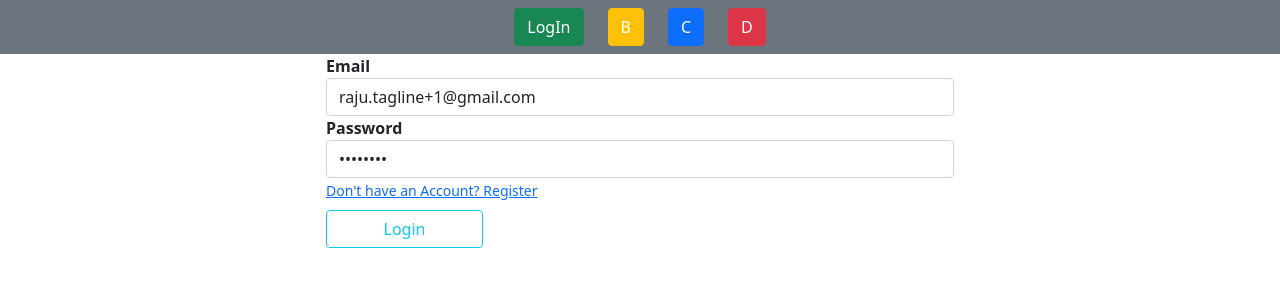
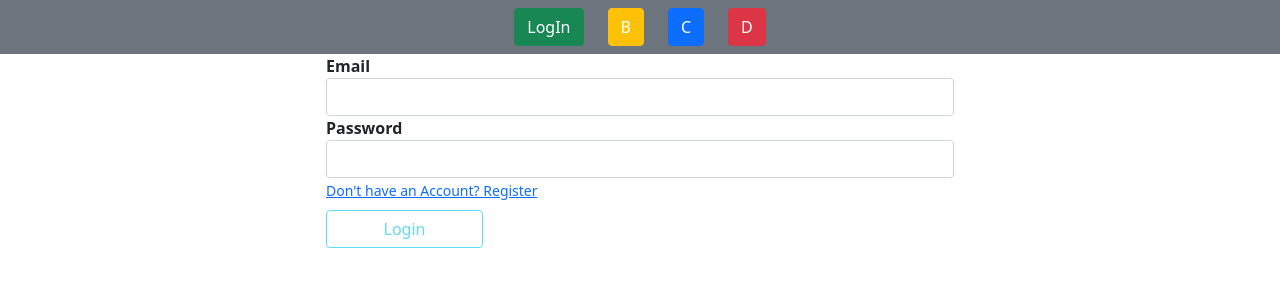
Before and after one commit to raju-tagline/exam-demo, an Angular app: page /users/login in a window 1280 px wide. Shown: the top 300 px of the page. Built offline with nearby package versions, Linux system fonts and the light colour scheme.

Commit message:
id added into project for cypress testing demo

```diff
--- a/src/app/core/header/header.component.html
+++ b/src/app/core/header/header.component.html
@@ -4,7 +4,7 @@
             <div class="col-sm-auto">
                 <button class="btn btn-success text-white" routerLink="/users/login" (click)="LogIn()"
                     *ngIf="!token">LogIn</button>
-                <button class="btn btn-success text-white" routerLink="/users/login" (click)="LogOut()"
+                <button class="btn btn-success text-white" id="btn-logout" routerLink="/users/login" (click)="LogOut()"
                     *ngIf="token">LogOut</button>
             </div>
             <div class="col-sm-auto">
--- a/src/app/modules/teacher/dashboard/dashboard.component.html
+++ b/src/app/modules/teacher/dashboard/dashboard.component.html
@@ -1,21 +1,23 @@
 <div class="navbar navbar-light bg-light justify-content-sm-around">
     <div class="nav-item">
-       Welcome, {{ name }}
+        Welcome, {{ name }}
     </div>
     <div class="nav-item">
-        <button class="btn nav-link active" aria-current="page" routerLink="/teacher/student-list">All Student list</button>
+        <button class="btn nav-link active" id="student-List" aria-current="page" routerLink="/teacher/student-list">All
+            Student list</button>
     </div>
     <div class="nav-item">
-        <button class="btn nav-link" routerLink="/teacher/create-exam">Create exam</button>
+        <button class="btn nav-link" id="student-Exam" routerLink="/teacher/create-exam">Create exam</button>
     </div>
     <div class="nav-item">
-        <button class="btn nav-link" routerLink="/teacher/view-exam">View exam</button>
+        <button class="btn nav-link" id="student-View-Exam" routerLink="/teacher/view-exam">View exam</button>
     </div>
     <div class="nav-item">
-        <div class="btn nav-link" routerLink="/teacher/verified-student">Verified Student</div>
+        <button class="btn nav-link" id="verified-Student" routerLink="/teacher/verified-student">Verified
+            Student</button>
     </div>
     <div class="nav-item">
-        <button class="btn btn-warning" routerLink="/teacher/reset-password">Reset Password</button>
+        <button class="btn btn-warning" id="reset-Password" routerLink="/teacher/reset-password">Reset Password</button>
     </div>
     <div class="nav-item">
         <app-back></app-back>
--- a/src/app/modules/teacher/exam-detail/exam-detail.component.html
+++ b/src/app/modules/teacher/exam-detail/exam-detail.component.html
@@ -10,6 +10,6 @@
         </div>
     </div>
     <div class="modal-footer">
-        <button class="btn btn-danger" (click)="close()">Close</button>
+        <button class="btn btn-danger" id="close-info" (click)="close()">Close</button>
     </div>
 </div>
--- a/src/app/modules/teacher/teacher-routing.module.ts
+++ b/src/app/modules/teacher/teacher-routing.module.ts
@@ -13,11 +13,11 @@ import { AuthGuard } from 'src/app/authguard/auth.guard';
 import { StudentListResolverService } from 'src/app/resolver/student-list-resolver.service';
 
 const routes: Routes = [
-  {
-    path: 'dashboard',
-    component: DashboardComponent,
-    canActivate: [AuthGuard],
-  },
+  // {
+  //   path: 'dashboard',
+  //   component: DashboardComponent,
+  //   canActivate: [AuthGuard],
+  // },
   {
     path: 'student-list',
     component: ShowStudentDataComponent,
@@ -33,7 +33,7 @@ const routes: Routes = [
     path: 'view-exam',
     component: ViewExamComponent,
     resolve: { viewExamDetail: ViewExamResolverService },
-    canActivate: [AuthGuard],
+    // canActivate: [AuthGuard],
   },
   {
     path: 'create-exam',
@@ -53,7 +53,7 @@ const routes: Routes = [
   },
   {
     path: '**',
-    redirectTo: 'dashboard',
+    redirectTo: 'student-list',
   },
 ];
 
--- a/src/app/modules/teacher/view-exam/view-exam.component.html
+++ b/src/app/modules/teacher/view-exam/view-exam.component.html
@@ -16,7 +16,7 @@
             <td>{{ exam.notes }}</td>
             <td>{{ exam.email }}</td>
             <td>{{ exam._id }}</td>
-            <td><button class="btn btn-success" (click)="viewExamDetails(exam._id)">Show</button></td>
+            <td><button class="btn btn-success" id="show-exam" (click)="viewExamDetails(exam._id)">Show</button></td>
             <td><button class="btn btn-danger" (click)="deleteExamDetails(exam._id)">Delete</button></td>
         </tr>
     </tbody>
--- a/src/app/modules/users/user-login/user-login.component.html
+++ b/src/app/modules/users/user-login/user-login.component.html
@@ -3,7 +3,7 @@
         <form (ngSubmit)="onSubmit(mysignup.value)" #mysignup="ngForm">
             <label for="email"><strong>Email</strong></label>
             <div>
-                <input type="text" id="email" class="form-control" [(ngModel)]="userEmail" name="email" required
+                <input type="text" id="email" class="form-control"  name="email" required
                     pattern="^[a-z0-9._%+-]+@[a-z0-9.-]+.[a-z]{2,4}$" #email="ngModel" ngModel>
             </div>
             <div *ngIf="!email.valid && email.touched">
@@ -11,17 +11,20 @@
             </div>
             <label for="password"><strong>Password</strong></label>
             <div>
-                <input type="password" id="password" [(ngModel)]="userPassword" class="form-control" name="password"
+                <input type="password" id="password"  class="form-control" name="password"
                     required minlength="6" #password="ngModel" ngModel>
             </div>
             <div *ngIf="!password.valid && password.touched">
                 <small class="text-danger">Please enter valid password</small>
             </div>
-            <small><a routerLink="/users/signup">Don't have an Account? Register</a></small>
+            <small><a routerLink="/users/signup" id="a-singup">Don't have an Account? Register</a></small>
             <div>
-                <button class="btn btn-outline-info col-sm-3 mt-2" type="submit"
+                <button class="btn btn-outline-info col-sm-3 mt-2" id="btn-login" type="submit"
                     [disabled]="!mysignup.valid">Login</button>
             </div>
         </form>
     </div>
 </div>
+
+<!-- [(ngModel)]="userEmail"
+[(ngModel)]="userPassword" -->
--- a/src/app/modules/users/user-login/user-login.component.ts
+++ b/src/app/modules/users/user-login/user-login.component.ts
@@ -12,8 +12,8 @@ import { LocalstorageService } from 'src/app/services/localstorage.service';
   styleUrls: ['./user-login.component.scss'],
 })
 export class UserLoginComponent implements OnInit {
-  public userEmail: string = 'raju.tagline+1@gmail.com';
-  public userPassword: string = 'Raju1234';
+  // public userEmail: string = 'raju.tagline+1@gmail.com';
+  // public userPassword: string = 'Raju1234';
   constructor(
     private userDataService: UserDataService,
     private toastr: ToastrService,
--- a/src/app/modules/users/user-signup/user-signup.component.html
+++ b/src/app/modules/users/user-signup/user-signup.component.html
@@ -43,7 +43,7 @@
                 <div>
                     <select id="role" class="form-control" formControlName="role">
                         <option value="" selected disabled hidden>Select your role</option>
-                        <option value="teacher">Teacher</option>
+                        <option value="teacher" id="role-teacher">Teacher</option>
                         <option value="student">Student</option>
                     </select>
                 </div>
```
